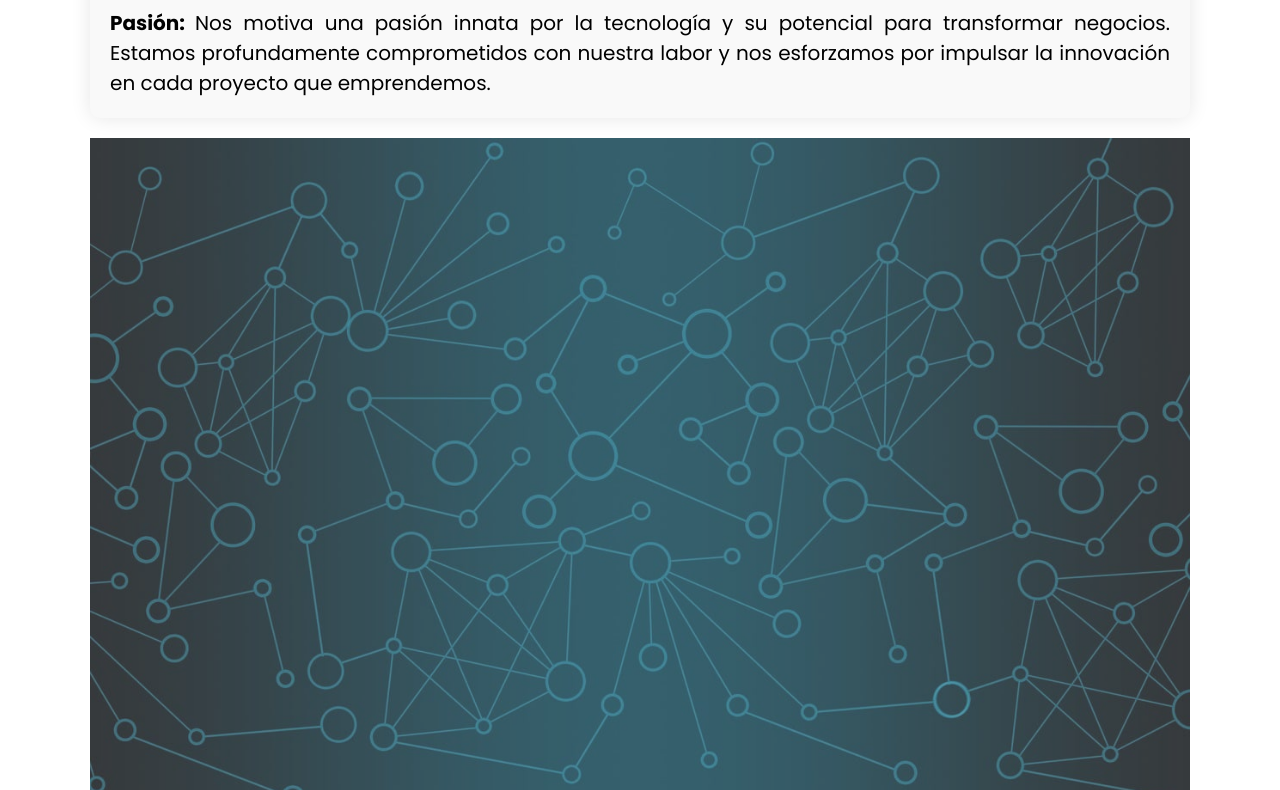
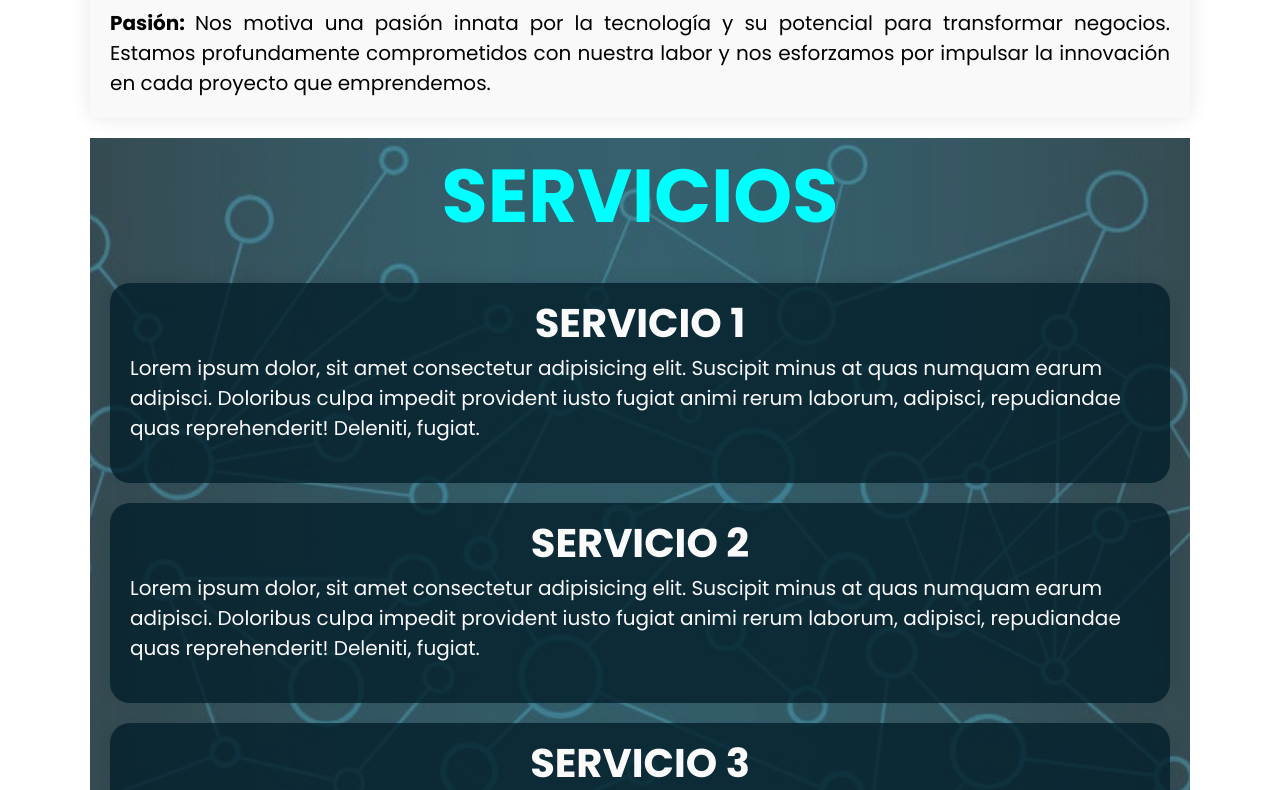
Before and after one commit to INOXBEAT/software-development-web-page, a plain HTML site: page index.html in a window 1280 px wide. Shown: the part 1580-2370 px from the top of the page. Drawn offline with Linux system fonts and the light colour scheme.

Commit message:
Actualización estilos y botón de la sección 'Servicios'

```diff
--- a/style.css
+++ b/style.css
@@ -146,7 +146,7 @@ header::before {
     display: block;
 }
 
-.menu input[type="checkbox"]:checked ~ .navbar {
+.menu input[type="checkbox"]:checked~.navbar {
     display: block;
 }
 
@@ -186,7 +186,7 @@ header::before {
 
 .btn-1 {
     display: inline-block;
-    padding:  10px 20px;
+    padding: 10px 20px;
     background-color: #50c0f0;
     color: #021e2adb;
     text-decoration: none;
@@ -196,12 +196,14 @@ header::before {
     text-transform: uppercase;
     font-size: 35px;
     animation: bounce 1.5s infinite alternate-reverse;
+    text-align: center;
 }
 
 @keyframes bounce {
     0% {
         transform: scale(1);
     }
+
     100% {
         transform: scale(1.10);
     }
@@ -296,6 +298,12 @@ header::before {
     text-align: center;
     box-shadow: 0 0 20px rgba(0, 0, 0, 0.1);
     border-radius: 20px;
+    flex: 1 1 calc(25% - 20px);
+    box-sizing: border-box;
+    padding: 20px;
+    background-color: #f9f9f9;
+    border-radius: 10px;
+    text-align: justify;
 }
 
 .quienes-somos {
@@ -307,22 +315,6 @@ header::before {
     padding-bottom: 20px;
     width: 1100px;
     margin: 0 auto;
-}
-
-
-.info-1 {
-    flex: 1 1 calc(25% - 20px);
-    box-sizing: border-box;
-    padding: 20px;
-    background-color: #f9f9f9;
-    border-radius: 10px;
-    text-align: justify;
-}
-
-.info-1 img {
-    width: 50px;
-    height: 50px;
-    margin-bottom: 10px;
 }
 
 .quienes-somos h1 {
@@ -359,7 +351,7 @@ header::before {
     opacity: 0.8;
 }
 
-.header-content {
+.servicios-content {
     display: flex;
     position: relative;
     z-index: 1;
@@ -368,13 +360,30 @@ header::before {
     align-items: center;
 }
 
-.header-txt {
-    width: 50%;
-    color: #fafafa;
-    margin-right: 25px;
+.servicios {
+    position: relative;
 }
 
-.header-txt h1 {
+.servicios-img {
+    position: absolute;
+    top: 0;
+    left: 0;
+    width: 100%;
+    height: 100%;
+    object-fit: cover;
+    z-index: -1;
+    opacity: 0.8;
+}
+
+main p {
+    font-size: 20px;
+    color: #fafafa;
+    margin-bottom: 45px;
+    width: 100%;
+    height: 100%;
+}
+
+main h1 {
     line-height: 1;
     color: aqua;
     text-transform: uppercase;
@@ -382,12 +391,68 @@ header::before {
     margin-bottom: 10px;
     width: 100%;
     height: 100%;
+    text-align: center;
 }
 
-.header-txt p {
+.servicios-content {
+    padding: 20px;
+    z-index: 1;
+    align-items: center;
+}
+
+.info-2 h1 {
+    color: #fafafa;
+    font-size: 40px;
+}
+
+.info-2 p {
     font-size: 20px;
+    margin-bottom: 20px;
+}
+
+.info-2 {
+    background-color: rgba(2, 30, 42, 0.8);
+    border-radius: 20px;
+    box-shadow: 0 0 20px rgba(0, 0, 0, 0.1);
     color: #fafafa;
-    margin-bottom: 45px;
-    width: 100%;
-    height: 100%;
+    display: flex;
+    flex-direction: column;
+    justify-content: center;
+    align-items: center;
+    padding: 20px;
+    margin: 20px 20px;
 }
+
+.btn2 {
+    text-align: center;
+    margin-top: 40px;
+}
+
+.btn-2 {
+    display: inline-block;
+    padding: 10px 20px;
+    background-color: #50c0f0;
+    color: #021e2adb;
+    text-decoration: none;
+    border-radius: 15px;
+    font-weight: 800;
+    transition: background 0.3s;
+    text-transform: uppercase;
+    font-size: 35px;
+    animation: bounce 1.5s infinite alternate-reverse;
+}
+
+@keyframes bounce {
+    0% {
+        transform: scale(1);
+    }
+
+    100% {
+        transform: scale(1.10);
+    }
+}
+
+.btn-2:hover {
+    background: #fafafa;
+    transform: translateY(-3px);
+}
```
